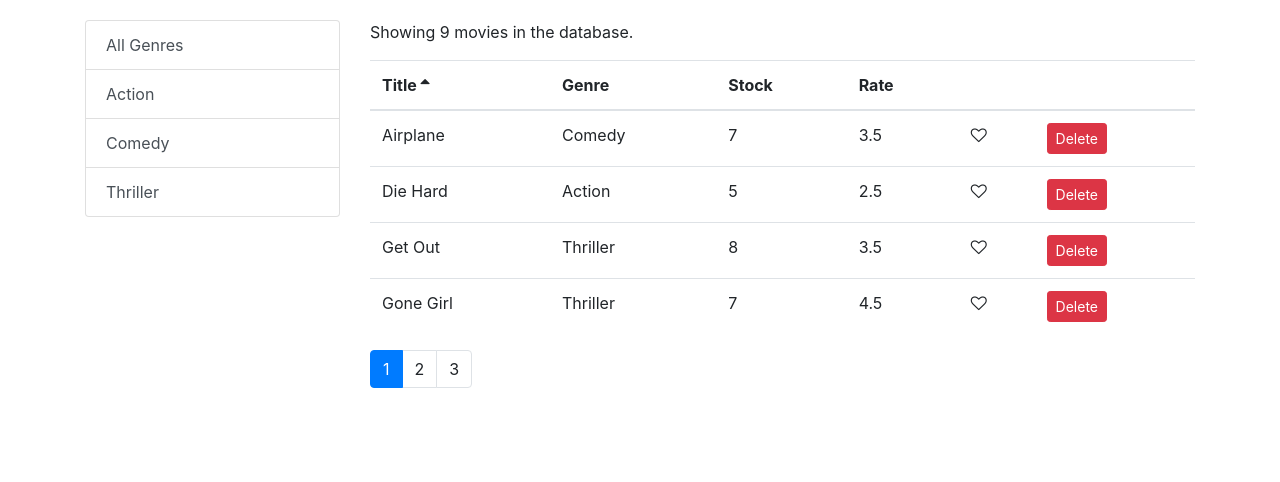
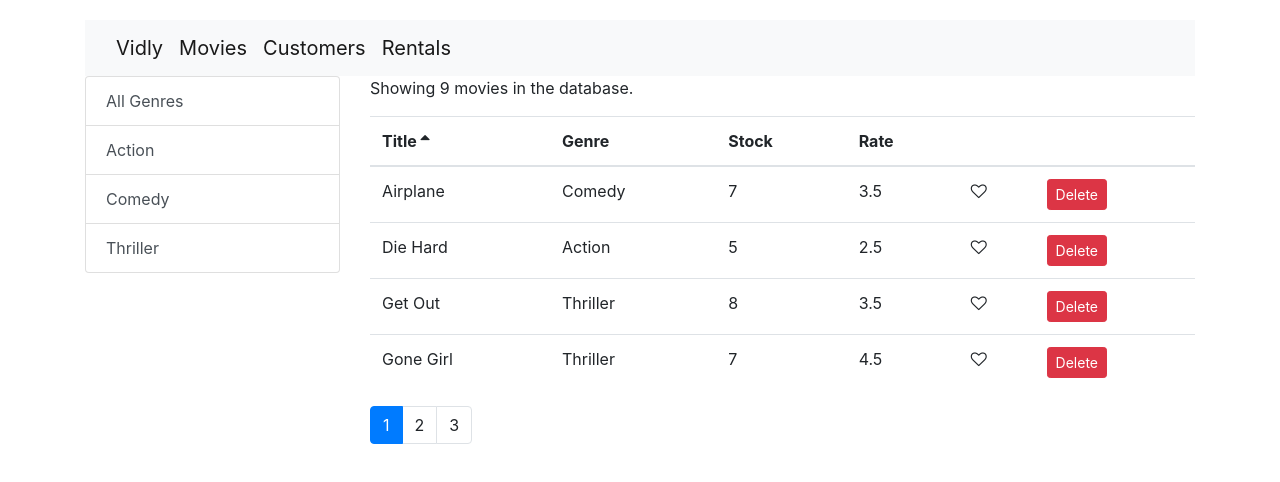
Before and after one commit to yedai13/react-moxit, a React (Create React App) app in the folder vidly/: page /movies/1 in a window 1280 px wide. Shown: the top 482 px of the page. Built offline with nearby package versions, Linux system fonts and the light colour scheme.

Commit message:
add components and react router

```diff
--- a/vidly/package.json
+++ b/vidly/package.json
@@ -12,6 +12,7 @@
     "prop-types": "^15.6.2",
     "react": "^17.0.2",
     "react-dom": "^17.0.2",
+    "react-router-dom": "^6.2.1",
     "react-scripts": "5.0.0",
     "web-vitals": "^2.1.2"
   },
--- a/vidly/src/App.js
+++ b/vidly/src/App.js
@@ -1,9 +1,11 @@
 import "./App.css";
 import Movies from "./components/movies";
+import NavBar from "./components/navbar";
 
 function App() {
   return (
     <main className="container">
+      <NavBar />
       <Movies />
     </main>
   );
--- a/vidly/src/components/common/tableHeader.jsx
+++ b/vidly/src/components/common/tableHeader.jsx
@@ -1,6 +1,6 @@
 import React, { Component } from "react";
 
-class TableHeader extends React.Component {
+class TableHeader extends Component {
   render() {
     return (
       <thead>
--- a/vidly/src/components/movies.jsx
+++ b/vidly/src/components/movies.jsx
@@ -95,7 +95,7 @@
 
     const filtered =
       selectedGenre && selectedGenre._id
-        ? allMovies.filter((m) => m.genre._id == selectedGenre._id)
+        ? allMovies.filter((m) => m.genre._id === selectedGenre._id)
         : allMovies;
 
     const sorted = _.orderBy(filtered, [sortColumn.path], [sortColumn.order]);
--- /dev/null
+++ b/vidly/src/components/navbar.jsx
@@ -0,0 +1,46 @@
+import React from "react";
+import { NavLink } from "react-router-dom";
+
+const NavBar = () => {
+  return (
+    <nav class="navbar navbar-expand-lg navbar-light bg-light">
+      <div class="container-fluid">
+        <NavLink className="navbar-brand" to="/movies">
+          Vidly
+        </NavLink>
+        <button
+          class="navbar-toggler"
+          type="button"
+          data-bs-toggle="collapse"
+          data-bs-target="#navbarNav"
+          aria-controls="navbarNav"
+          aria-expanded="false"
+          aria-label="Toggle navigation"
+        >
+          <span class="navbar-toggler-icon"></span>
+        </button>
+        <div class="collapse navbar-collapse" id="navbarNav">
+          <ul class="navbar-nav">
+            <li class="nav-item">
+              <NavLink className="navbar-brand" to="/movies">
+                Movies
+              </NavLink>
+            </li>
+            <li class="nav-item">
+              <NavLink className="navbar-brand" to="/customers">
+                Customers
+              </NavLink>
+            </li>
+            <li class="nav-item">
+              <NavLink className="navbar-brand" to="/rentals">
+                Rentals
+              </NavLink>
+            </li>
+          </ul>
+        </div>
+      </div>
+    </nav>
+  );
+};
+
+export default NavBar;
--- a/vidly/src/index.js
+++ b/vidly/src/index.js
@@ -1,5 +1,6 @@
 import React from "react";
 import ReactDOM from "react-dom";
+import { BrowserRouter } from "react-router-dom";
 import "./index.css";
 import App from "./App";
 import reportWebVitals from "./reportWebVitals";
@@ -8,7 +9,9 @@
 
 ReactDOM.render(
   <React.StrictMode>
-    <App />
+    <BrowserRouter>
+      <App />
+    </BrowserRouter>
   </React.StrictMode>,
   document.getElementById("root")
 );
```
Also changed, not shown: vidly/src/components/customers.jsx (added, +7 -0 lines), vidly/src/components/notFound.jsx (added, +7 -0 lines), vidly/src/components/rentals.jsx (added, +7 -0 lines), vidly/src/components/movieForm.jsx (added), 1 other file (tests, documents, lock files or other folders).
